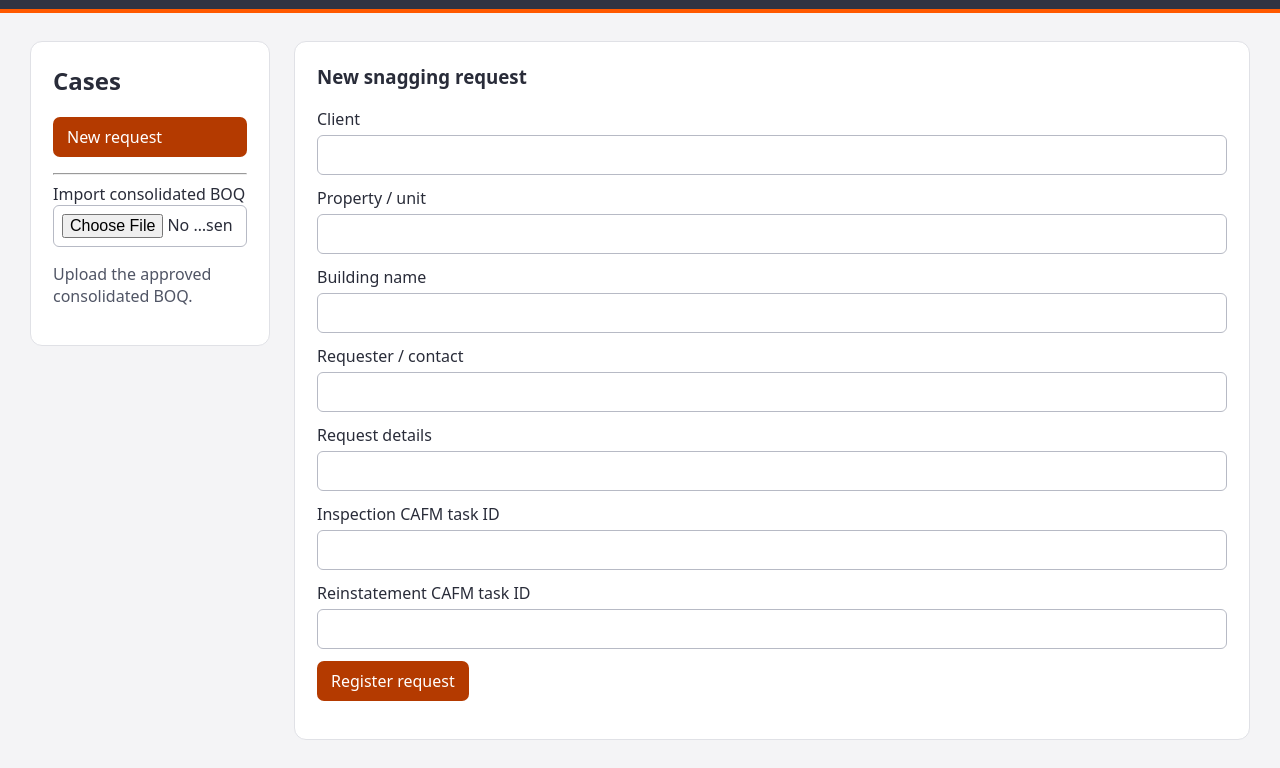
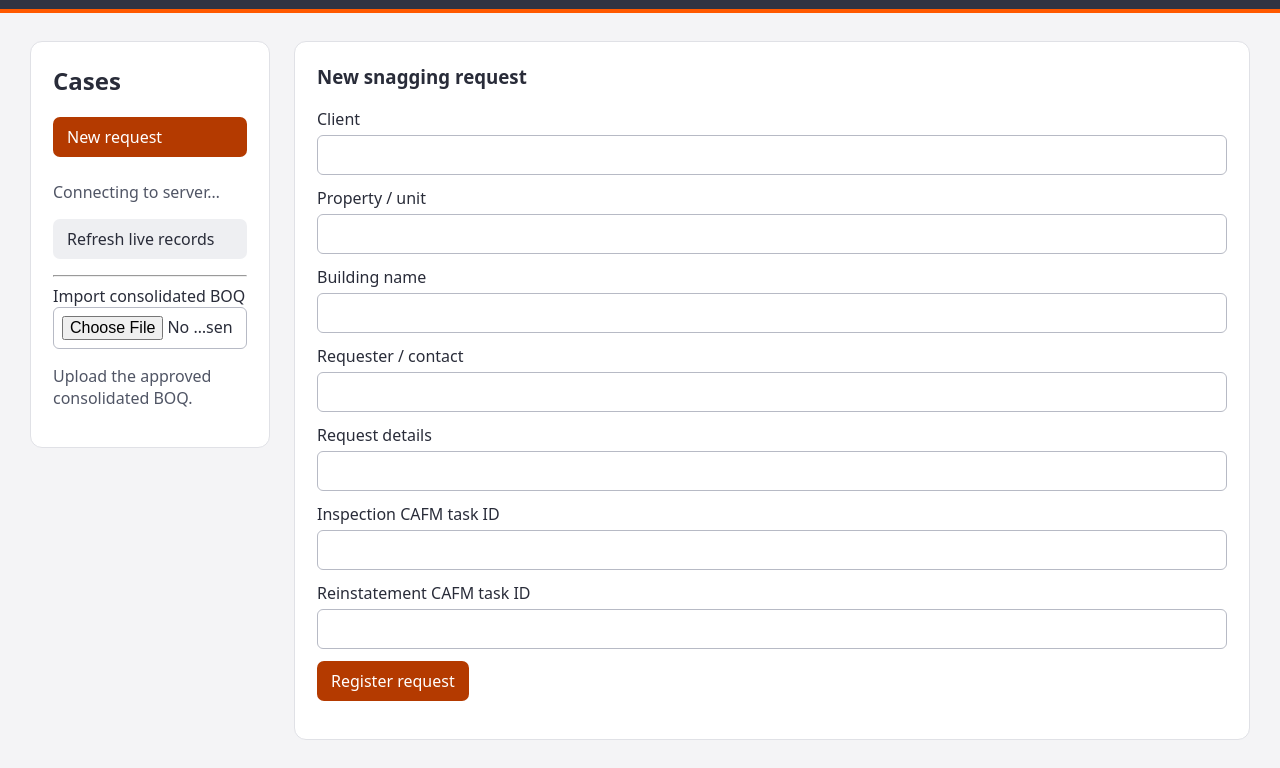
Before and after one commit to ananader1977/abfm-snagging, a website: page public/index.html in a window 1280 px wide. Shown: the part 69-837 px from the top of the page. Drawn offline with Linux system fonts and the light colour scheme.

Commit message:
Stage centralized storage in public/index.html

```diff
--- a/public/index.html
+++ b/public/index.html
@@ -1,4 +1,4 @@
 <!doctype html>
 <html lang="en"><head><meta charset="utf-8"><meta name="viewport" content="width=device-width,initial-scale=1"><title>ABFM Snagging</title><meta name="theme-color" content="#313342"><link rel="manifest" href="/app.webmanifest"><link rel="apple-touch-icon" href="/app-icon-192.png"><link rel="icon" href="/app-icon-192.png"><link rel="stylesheet" href="style.css"><script defer src="brand.js"></script><script defer src="app.js"></script></head>
 <body><header><img id="abfm" alt="Al Bonian FM"><div><strong>Al Bonian FM</strong><small>Snagging and reinstatement</small></div><span class="demo">Local prototype · synthetic data only</span><button class="install secondary" id="installApp" type="button">Install app</button><form class="logout" method="post" action="/logout"><button type="submit">Log out</button></form></header>
-<main><aside><h2>Cases</h2><button id="new">New request</button><div id="cases"></div><hr><label for="boqFile">Import consolidated BOQ</label><input id="boqFile" type="file" accept=".xlsx"><p id="boqStatus" class="meta" role="status"></p></aside><section id="detail"></section></main></body></html>
+<main><aside><h2>Cases</h2><button id="new">New request</button><p id="syncStatus" class="meta" role="status">Connecting to server…</p><button id="refreshCases" type="button" class="secondary">Refresh live records</button><button id="migrateDevice" type="button" class="secondary" hidden>Import records from this browser</button><div id="cases"></div><hr><label for="boqFile">Import consolidated BOQ</label><input id="boqFile" type="file" accept=".xlsx"><p id="boqStatus" class="meta" role="status"></p></aside><section id="detail"></section></main></body></html>
```
